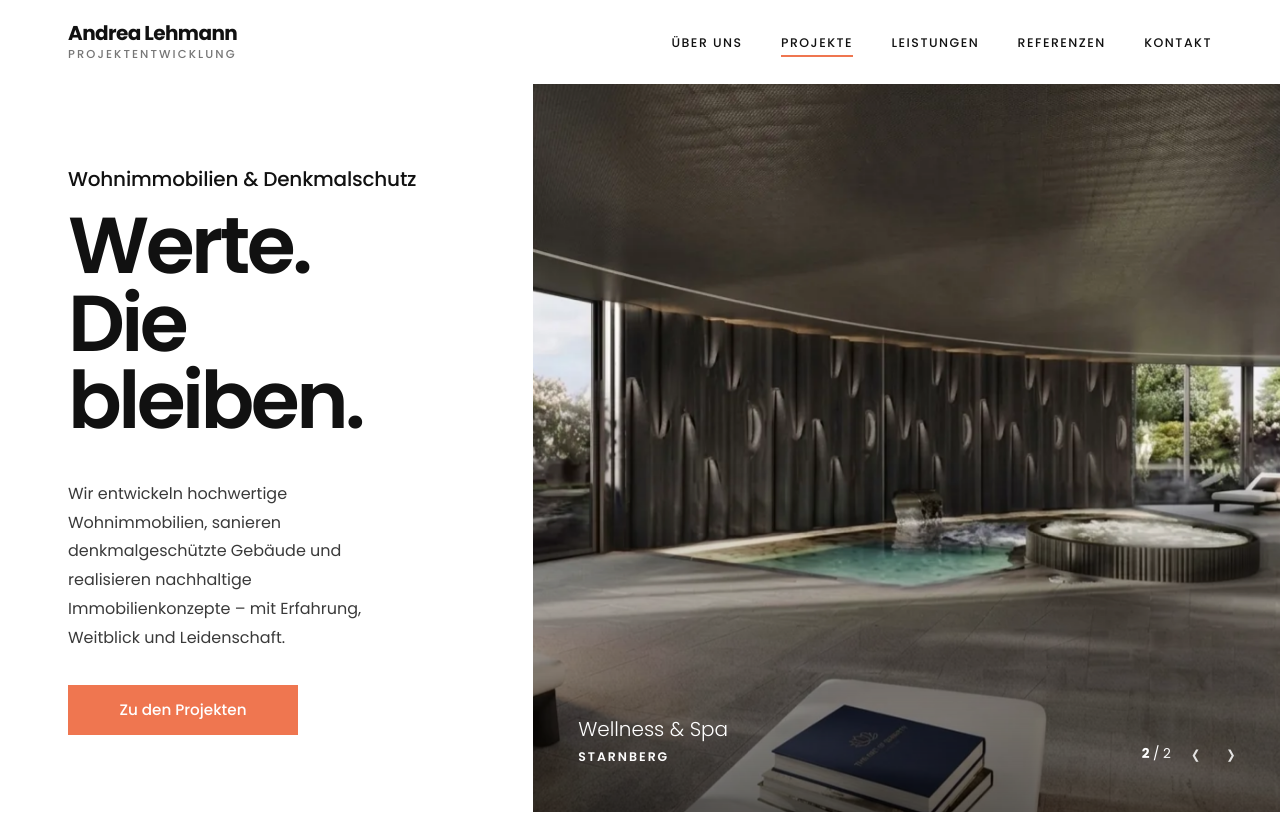
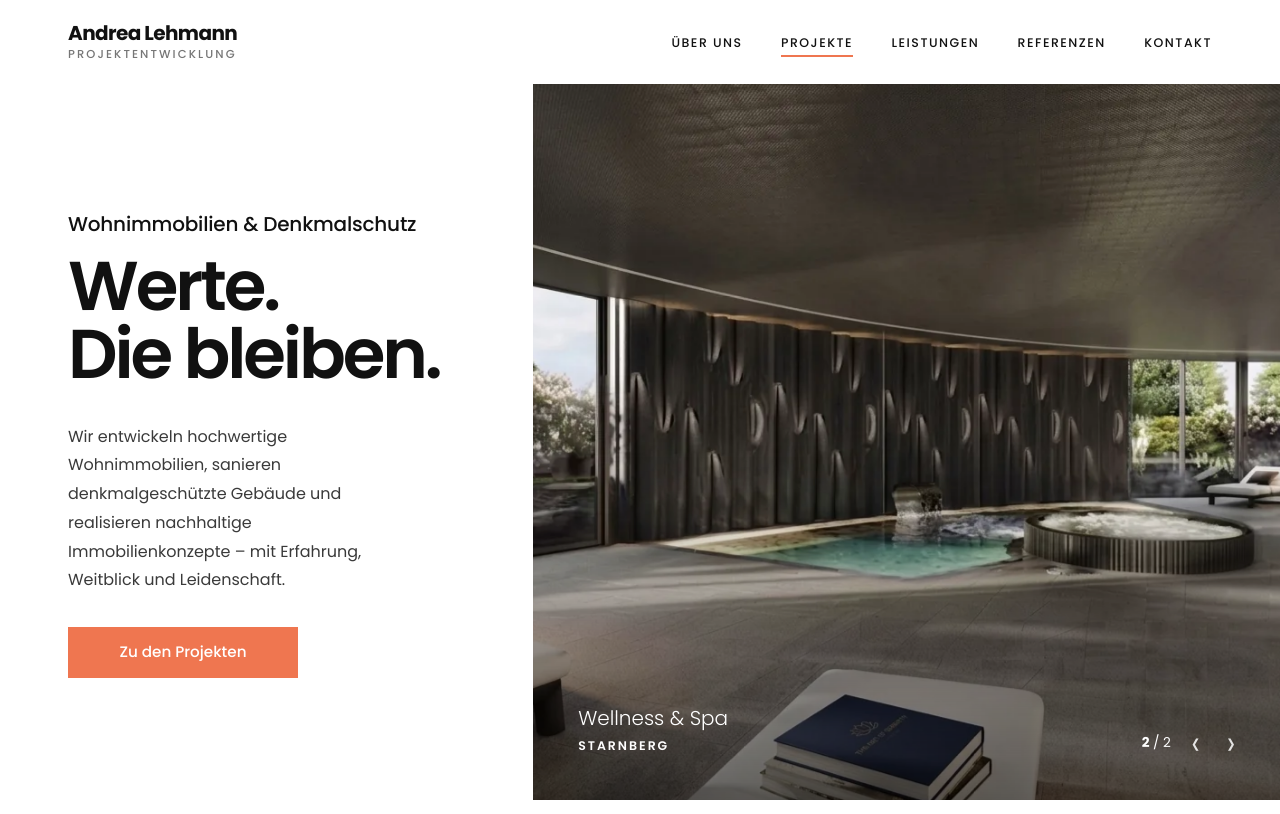
Before and after one commit to mxmueller/andrea-lehmann-website, a plain HTML site: page index.html in a window 1280 px wide. Shown: the top 814 px of the page. Drawn offline with Linux system fonts and the light colour scheme.

Commit message:
Update style.css

```diff
--- a/assets/css/style.css
+++ b/assets/css/style.css
@@ -48,7 +48,7 @@ section[id]{scroll-margin-top:var(--header)}
 /* ---------- Typografie ---------- */
 p{font-size:1rem;line-height:1.8;margin-bottom:1.2em;max-width:60ch}
 .sub{font-size:1.25rem;font-weight:500;color:var(--ink);letter-spacing:-.01em;margin-bottom:.5em}
-.display{font-size:clamp(3rem,6.2vw,5.8rem);font-weight:600;line-height:.98;letter-spacing:-.045em;color:var(--ink);margin-bottom:.5em}
+.display{font-size:clamp(2.8rem,5.4vw,5.6rem);overflow-wrap:break-word;font-weight:600;line-height:.98;letter-spacing:-.045em;color:var(--ink);margin-bottom:.5em}
 .h2{font-size:clamp(2.2rem,4.4vw,3.8rem);font-weight:600;line-height:1.04;letter-spacing:-.04em;color:var(--ink);margin-bottom:.55em}
 .light{font-weight:300}
 h3{font-size:1.3rem;font-weight:600;line-height:1.2;letter-spacing:-.02em;color:var(--ink);margin-bottom:.5em}
@@ -77,10 +77,10 @@ h3{font-size:1.3rem;font-weight:600;line-height:1.2;letter-spacing:-.02em;color:
 .nav-open .nav-toggle span:nth-child(3){transform:translateY(-8px) rotate(-45deg)}
 
 /* ---------- 1. Einstieg ---------- */
-.intro{display:grid;grid-template-columns:minmax(360px,5fr) 7fr;min-height:min(calc(100svh - var(--header)),860px)}
-.intro-text{align-self:center;padding:clamp(48px,6vw,96px) clamp(28px,4vw,64px) clamp(48px,6vw,96px) max(var(--pad),calc((100vw - var(--max))/2 + 48px))}
+.intro{display:grid;grid-template-columns:minmax(0,5fr) minmax(0,7fr);min-height:min(calc(100svh - var(--header)),860px)}
+.intro-text{min-width:0;align-self:center;padding:clamp(48px,6vw,96px) clamp(28px,4vw,64px) clamp(48px,6vw,96px) max(var(--pad),calc((100vw - var(--max))/2 + 48px))}
 .intro-text p:not(.sub){max-width:34ch;margin-bottom:2em}
-.slider{position:relative;overflow:hidden;background:#222;min-height:460px}
+.slider{position:relative;overflow:hidden;background:#222;min-height:460px;min-width:0}
 .slide{position:absolute;inset:0;opacity:0;transition:opacity 1.1s var(--ease)}
 .slide.is-active{opacity:1;z-index:1}
 .slide img{width:100%;height:100%;object-fit:cover;transform:scale(1.06);transition:transform 7s linear}
@@ -150,7 +150,7 @@ h3{font-size:1.3rem;font-weight:600;line-height:1.2;letter-spacing:-.02em;color:
 
 /* ---------- Footer ---------- */
 .site-footer{background:var(--footer);color:#cfcfcf}
-.footer-grid{display:grid;grid-template-columns:repeat(3,1fr);gap:32px;padding:64px 0}
+.footer-grid{display:grid;grid-template-columns:repeat(3,1fr);gap:32px;padding-top:64px;padding-bottom:64px}
 .site-footer h4{font-size:.78rem;font-weight:600;letter-spacing:.14em;text-transform:uppercase;color:#fff;margin-bottom:12px}
 .site-footer p{font-size:.95rem;margin:0;color:#cfcfcf}
 .site-footer a{color:#fff}
```
